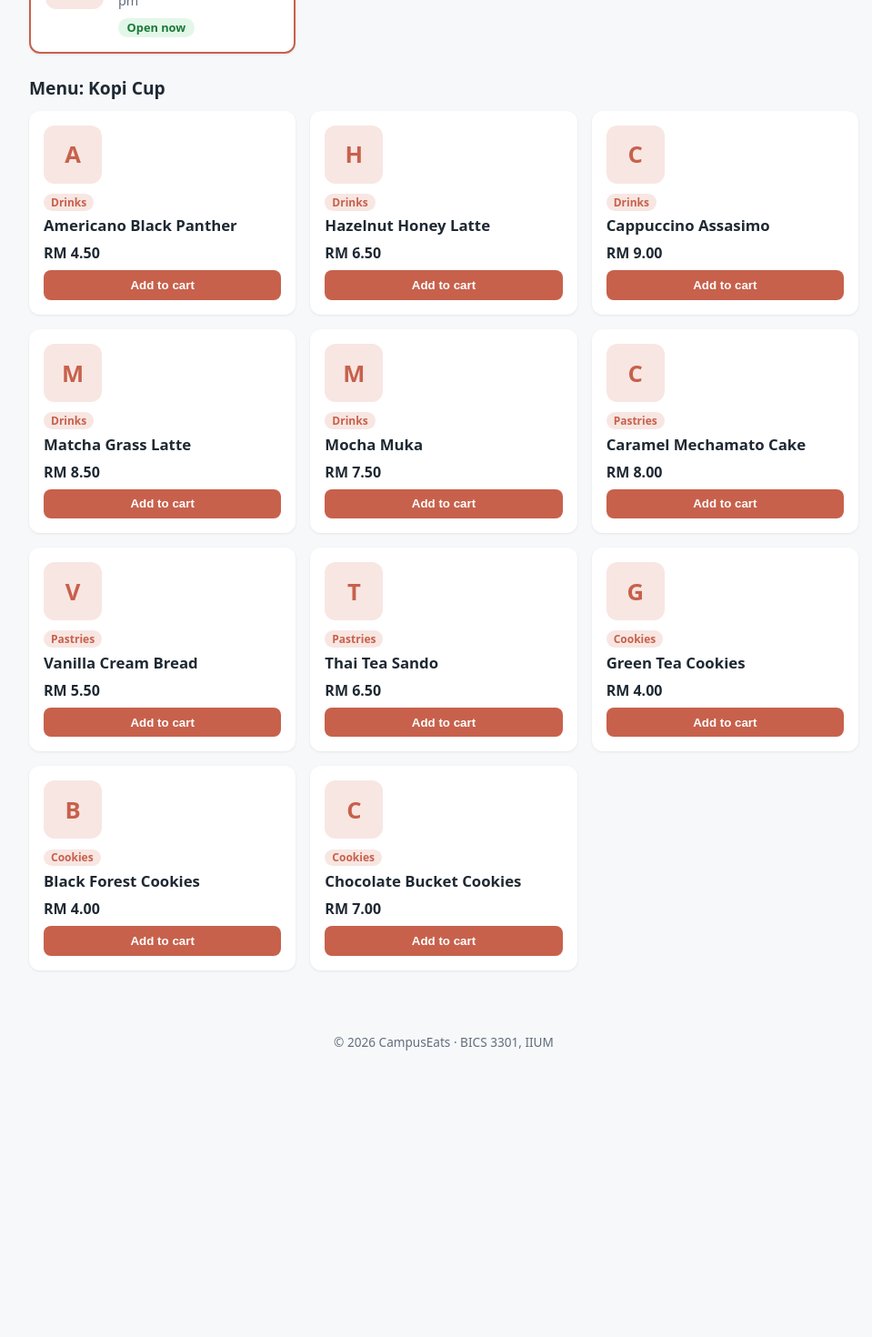
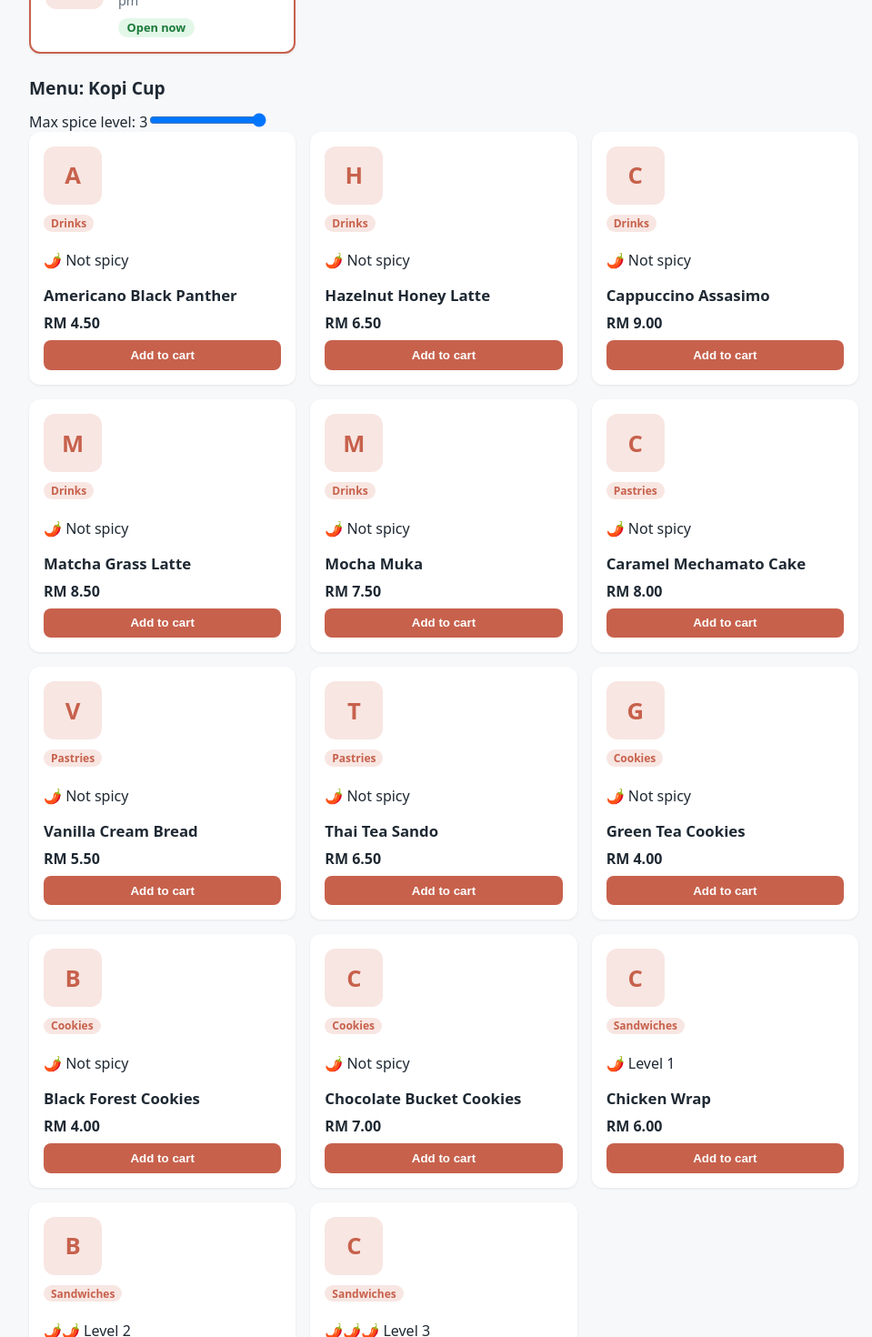
Before and after one commit to Nia-may/campuseats-2418784, a React (Vite) app: page / in a window 1280 px wide. Shown: the part 300-1770 px from the top of the page at 91% size, without its empty margins (152-1111 px from the left). Before the commit the page ends 1501 px from the top, so only its background shows below. Built offline with nearby package versions, Linux system fonts and the light colour scheme.

Commit message:
4. Spice-level badge and filter

```diff
--- a/public/api/vendors.json
+++ b/public/api/vendors.json
@@ -6,29 +6,36 @@
   "isOpen": true,
   "menu": [
     { "id": "2418784-D1", "name": "Americano Black Panther", "price": 4.5,
-          "category": "Drinks", "popular": true, "available": true },
+          "category": "Drinks", "popular": true, "available": true, "spiceLevel": 0 },
     { "id": "2418784-D2", "name": "Hazelnut Honey Latte", "price": 6.5,
-          "category": "Drinks", "popular": true, "available": true },
+          "category": "Drinks", "popular": true, "available": true, "spiceLevel": 0 },
     { "id": "2418784-D3", "name": "Cappuccino Assasimo", "price": 9.0,
-          "category": "Drinks", "popular": true, "available": true },
+          "category": "Drinks", "popular": true, "available": true, "spiceLevel": 0 },
     { "id": "2418784-D4", "name": "Matcha Grass Latte", "price": 8.5,
-          "category": "Drinks", "popular": true, "available": true },
+          "category": "Drinks", "popular": true, "available": true, "spiceLevel": 0 },
     { "id": "2418784-D5", "name": "Mocha Muka", "price": 7.5,
-          "category": "Drinks", "popular": true, "available": true },
+          "category": "Drinks", "popular": true, "available": true, "spiceLevel": 0 },
 
     { "id": "2418784-P1", "name": "Caramel Mechamato Cake", "price": 8.0,
-          "category": "Pastries", "popular": true, "available": true },
+          "category": "Pastries", "popular": true, "available": true, "spiceLevel": 0 },
     { "id": "2418784-P2", "name": "Vanilla Cream Bread", "price": 5.5,
-          "category": "Pastries", "popular": true, "available": true },
+          "category": "Pastries", "popular": true, "available": true, "spiceLevel": 0 },
     { "id": "2418784-P3", "name": "Thai Tea Sando", "price": 6.5,
-          "category": "Pastries", "popular": true, "available": true },
+          "category": "Pastries", "popular": true, "available": true, "spiceLevel": 0 },
 
     { "id": "2418784-C1", "name": "Green Tea Cookies", "price": 4.0,
-          "category": "Cookies", "popular": true, "available": true },
+          "category": "Cookies", "popular": true, "available": true, "spiceLevel": 0 },
     { "id": "2418784-C2", "name": "Black Forest Cookies", "price": 4.0,
-          "category": "Cookies", "popular": true, "available": true },
+          "category": "Cookies", "popular": true, "available": true, "spiceLevel": 0 },
     { "id": "2418784-C3", "name": "Chocolate Bucket Cookies", "price": 7.0,
-          "category": "Cookies", "popular": true, "available": true }
+          "category": "Cookies", "popular": true, "available": true, "spiceLevel": 0 },
+
+    { "id": "2418784-H1", "name": "Chicken Wrap", "price": 6.0,
+          "category": "Sandwiches", "popular": true, "available": true, "spiceLevel": 1 },
+    { "id": "2418784-H2", "name": "Beef Sandwich", "price": 3.5,
+          "category": "Sandwiches", "popular": true, "available": true, "spiceLevel": 2 },
+    { "id": "2418784-H3", "name": "Carbonara Samyang Wrap", "price": 7.5,
+          "category": "Sandwiches", "popular": true, "available": true, "spiceLevel": 3 }
 
   ]
 }
--- a/src/components/MenuItemCard.jsx
+++ b/src/components/MenuItemCard.jsx
@@ -3,6 +3,11 @@ function MenuItemCard({ item, onAdd }) {
     <article className="card menu-card">
       <div className="thumb" aria-hidden="true">{item.name.charAt(0)}</div>
       <p className="tag">{item.category}</p>
+      <p className="spice-badge">
+        {item.spiceLevel === 0
+        ?'🌶️ Not spicy'
+         : `${'🌶️'.repeat(item.spiceLevel)} Level ${item.spiceLevel}`}
+      </p>
       <h3>{item.name}</h3>
       <p className="muted">{item.description}</p>
       <p className="price">RM {item.price.toFixed(2)}</p>
--- a/src/components/MenuList.jsx
+++ b/src/components/MenuList.jsx
@@ -1,16 +1,54 @@
+
+import { useState } from 'react'
 import MenuItemCard from './MenuItemCard.jsx'
 
 function MenuList({ items, onAdd }) {
+  const [maxSpice, setMaxSpice] = useState(3)
+
+  const filteredItems = items.filter(
+    (item) => item.spiceLevel <= maxSpice
+  )
+
   if (items.length === 0) {
     return <p className="muted">No items on this menu yet.</p>
   }
 
   return (
-    <div className="grid">
-      {items.map((item) => (
-        <MenuItemCard key={item.id} item={item} onAdd={onAdd}/>
-      ))}
-    </div>
+    <>
+      <div className="spice-filter">
+        <label htmlFor="maxSpice">
+          Max spice level: {maxSpice}
+        </label>
+
+        <input
+          id="maxSpice"
+          type="range"
+          min="0"
+          max="3"
+          step="1"
+          value={maxSpice}
+          onChange={(event) =>
+            setMaxSpice(Number(event.target.value))
+          }
+        />
+      </div>
+
+      {filteredItems.length === 0 ? (
+        <p className="muted">
+          No items match this spice level.
+        </p>
+      ) : (
+        <div className="grid">
+          {filteredItems.map((item) => (
+            <MenuItemCard
+              key={item.id}
+              item={item}
+              onAdd={onAdd}
+            />
+          ))}
+        </div>
+      )}
+    </>
   )
 }
 
--- a/src/index.css
+++ b/src/index.css
@@ -20,7 +20,7 @@ body { margin: 0; }
   padding: 1rem 1.5rem;
   background: var(--red);
   color: #fff;
-  font-weight: 500;
+  font-weight: 300;
 }
 
 .header-logo{
```
Also changed, not shown: src/data/vendors.js (deleted, +0 -31 lines).
